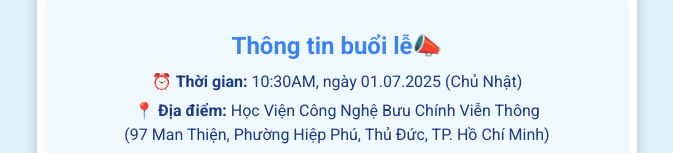
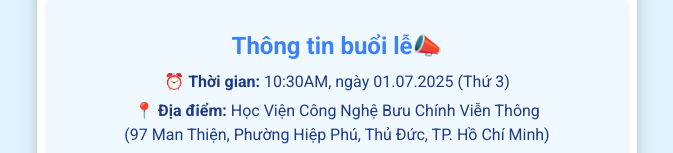
Before and after one commit to TranDu2/thumoitotnghiep2025pty, a plain HTML site: page index.html in a window 1280 px wide. Shown: the part 759-912 px from the top of the page, without its empty margins (303-976 px from the left). Drawn offline with Linux system fonts and the light colour scheme.

Commit message:
Update index.html

```diff
--- a/index.html
+++ b/index.html
@@ -30,7 +30,7 @@
         <!-- Thông tin buổi lễ -->
         <div class="info-section">
             <h2 class="info-title">Thông tin buổi lễ📣</h2>
-            <p>⏰ <strong>Thời gian:</strong> 10:30AM, ngày 01.07.2025 (Chủ Nhật)</p>
+            <p>⏰ <strong>Thời gian:</strong> 10:30AM, ngày 01.07.2025 (Thứ 3)</p>
             <p>📍 <strong>Địa điểm:</strong> Học Viện Công Nghệ Bưu Chính Viễn Thông <br>
                 (97 Man Thiện, Phường Hiệp Phú, Thủ Đức, TP. Hồ Chí Minh)</p>
             <p>🚗 <strong>Gửi xe tại:</strong>Có thể đậu xe tại trường.<br>
```
